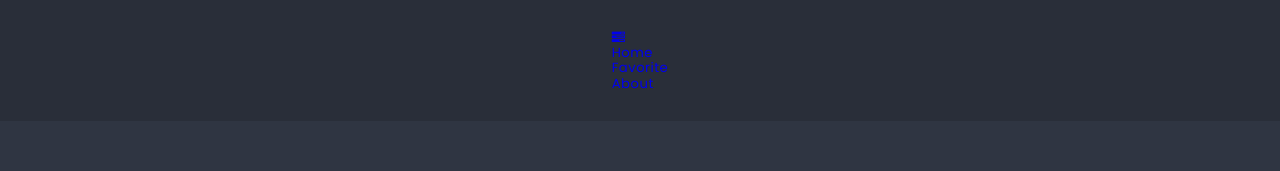
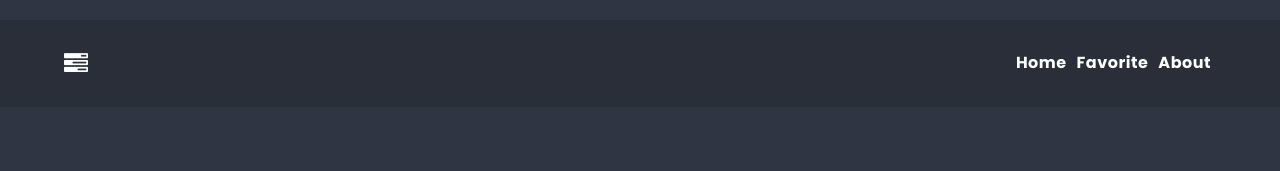
Before and after one commit to Emwook/first-react-app, a React (Create React App) app: page / in a window 1280 px wide. Shown: the top 171 px of the page. Built offline with nearby package versions, Linux system fonts and the light colour scheme.

Commit message:
fixing navbar styling

```diff
--- a/src/components/NavBar/NavBar.js
+++ b/src/components/NavBar/NavBar.js
@@ -3,18 +3,18 @@ import Container from '../Container/Container';
 
 const NavBar = () =>{
     return (
-        <nav className={styles.navBar}>
-            <Container>
-                <div>
-                    <a className={styles.icon} href='/'><span><i className='fa fa-tasks'/></span></a>
-                </div>
-                <div>
-                    <a className={styles.home} href='/'><span>Home</span></a>
-                    <a className={styles.favorite} href='/favorite'><span>Favorite</span></a>
-                    <a className={styles.about} href='/about'><span>About</span></a>
-                </div>
-            </Container>
-        </nav>
+        <div className={styles.navContainer}>
+        <Container>
+            <nav className={styles.navBar}>
+                <a className={styles.navIcon} href='/'><span><i className='fa fa-tasks'/></span></a>
+                <ul className={styles.navList}>
+                    <li><a className={styles.home} href='/'><p>Home</p></a></li>
+                    <li><a className={styles.favorite} href='/favorite'><p>Favorite</p></a></li>
+                    <li><a className={styles.about} href='/about'><p>About</p></a></li>
+                </ul>
+            </nav>
+        </Container>
+        </div>
     );
 }
 
--- a/src/components/NavBar/NavBar.module.scss
+++ b/src/components/NavBar/NavBar.module.scss
@@ -1,22 +1,40 @@
 @import '../../styles/settings.scss';
 
-//ugh
+.navContainer{
+    margin: 0;
+    padding: 0;
+    &:first-child{
+        background: darken($color-dark, 3%);
+        margin-top: 0;
         nav{
-    color: white;
-    text-decoration: none;
-    padding: 10px;
-    background:darken($color-dark, 3%);
             display: flex;
             flex-direction: row;
             justify-content: space-between;
-    color: white;
-    padding: 10px;
+            align-items: center;
+            flex-wrap: nowrap;
+            margin: auto 0;
+            a{
                 text-decoration: none;
-    a{
+                color: $color-light;
+            }
+            .navIcon{
+                position: relative;
+                margin-left: 24px;
+                font-size: 24px;
+            }
+            .navList{
+                list-style: none;
+                position: relative;
                 display: flex;
-        text-decoration: none;
-        i{
-            font-size: 24px;
+                flex-direction: row;
+                justify-content: center;
+                margin-right: 24px;
+                li{
+                    font-size: 16px;
+                    font-weight: bold;
+                    padding: 5px;
                 }
             }
         }
+    }
+}
```
Lines whose indentation alone changed are shown as unchanged.
